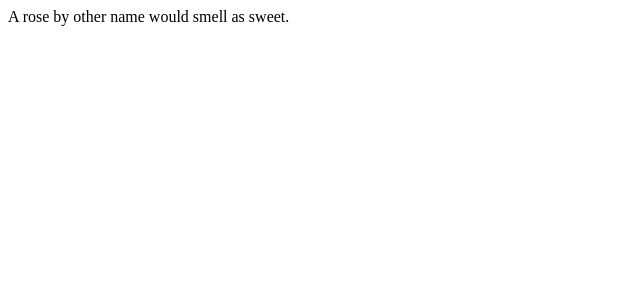
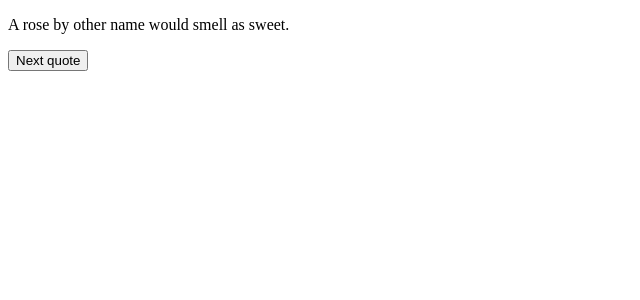
Before and after one commit to psandesh64/MernClasswork, a React (Vite) app in the folder classReactProject/: page / in a window 1280 px wide. Shown: the top 300 px of the page, without its empty margins (0-640 px from the left). Built offline with nearby package versions, Linux system fonts and the light colour scheme.

Commit message:
first commit

```diff
--- a/classReactProject/src/App.jsx
+++ b/classReactProject/src/App.jsx
@@ -10,10 +10,11 @@ const App = () => {
     'All the world\'s a stage, and all the men and women merely players. ',
   ]
   const [selected,setSelected] = useState(0);
-
+  const handleNextQuote=() => setSelected(selected<quotes.length-1 ? selected+1 : 0)
   return (
     <div>
-      {quotes[selected]}
+      <p>{quotes[selected]}</p>
+      <button onClick={handleNextQuote}>Next quote</button>
     </div>
   )
 }
```
